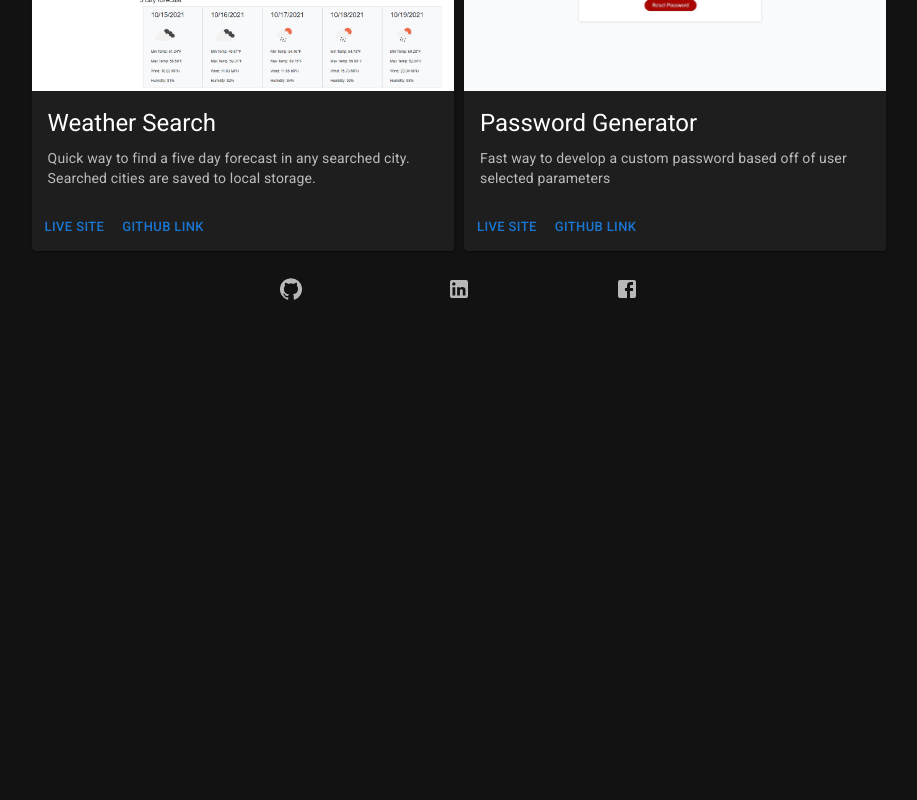
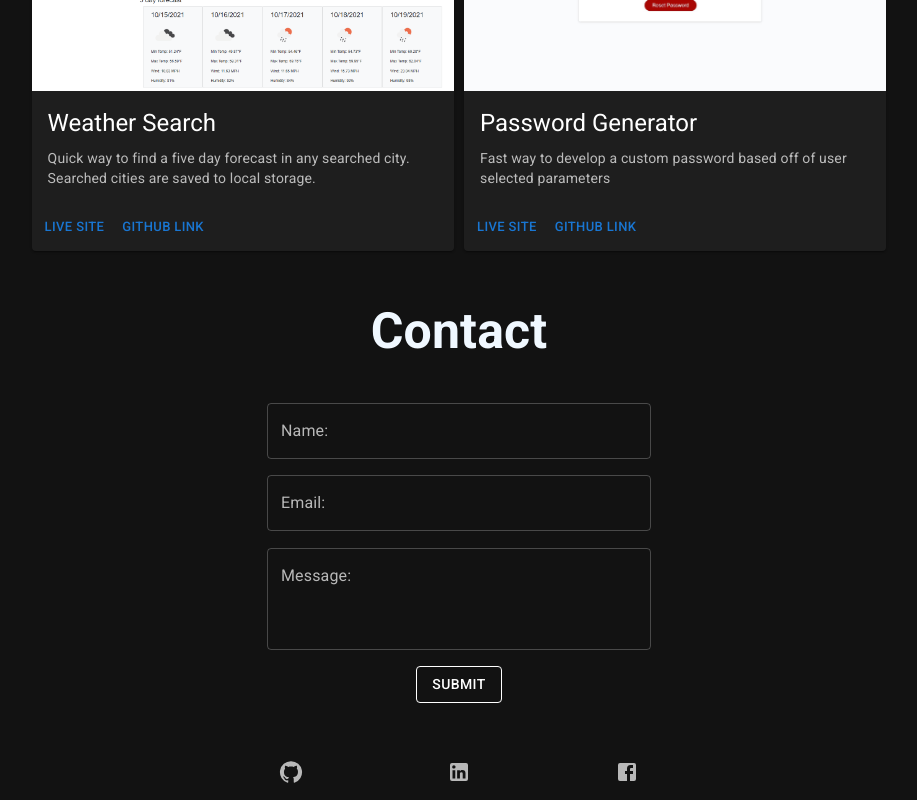
Before and after one commit to Blitman12/react-portfolio, a React (Create React App) app: page / in a window 1280 px wide. Shown: the part 1073-1873 px from the top of the page, without its empty margins (181-1098 px from the left). Before the commit the page ends 1390 px from the top, so only its background shows below. Built offline with nearby package versions, Linux system fonts and the light colour scheme.

Commit message:
contact form complete

```diff
--- a/src/App.js
+++ b/src/App.js
@@ -3,6 +3,7 @@ import CustomNav from './components/Nav/Nav'
 import Projects from './components/Projects/Projects'
 import Footer from './components/Footer/Footer'
 import { ThemeProvider, createTheme } from '@mui/material/styles';
+import Contact from './components/Contact/Contact';
 
 const darkTheme = createTheme({
   palette: {
@@ -23,6 +24,7 @@ function App() {
         </header>
         <main>
           <Projects></Projects>
+          <Contact></Contact>
         </main>
         <Footer />
       </ThemeProvider>
--- /dev/null
+++ b/src/components/Contact/Contact.js
@@ -0,0 +1,17 @@
+import { Button, TextField } from '@mui/material';
+import React from 'react';
+
+
+export default function Contact() {
+    return (
+        <div style={{height: '450px'}}>
+            <h1 className="titles">Contact</h1>
+            <form className="form-container">
+                <TextField label="Name:" id="name" type="name" className="contact-form"></TextField>
+                <TextField label="Email:" id="email" type="email" className="contact-form"></TextField>
+                <TextField label="Message:" id="message" type="message" className="contact-form" multiline={true} rows={3}></TextField>
+                <Button color="inherit" variant="outlined">Submit</Button>
+            </form>
+        </div>
+    )
+}
--- a/src/components/Nav/Nav.js
+++ b/src/components/Nav/Nav.js
@@ -4,6 +4,7 @@ import Box from '@mui/material/Box';
 import Toolbar from '@mui/material/Toolbar';
 import Typography from '@mui/material/Typography';
 import Button from '@mui/material/Button';
+
 
 
 export default function CustomNav() {
--- a/src/index.css
+++ b/src/index.css
@@ -20,6 +20,18 @@ body {
   font-size: 50px;
 }
 
+.form-container {
+  display: flex;
+  flex-direction: column;
+  align-items: center;
+  height: 300px;
+  justify-content: space-between;
+}
+
+.contact-form {
+  width: 30%;
+}
+
 .footer {
   background-color: #272727;
 }
```
